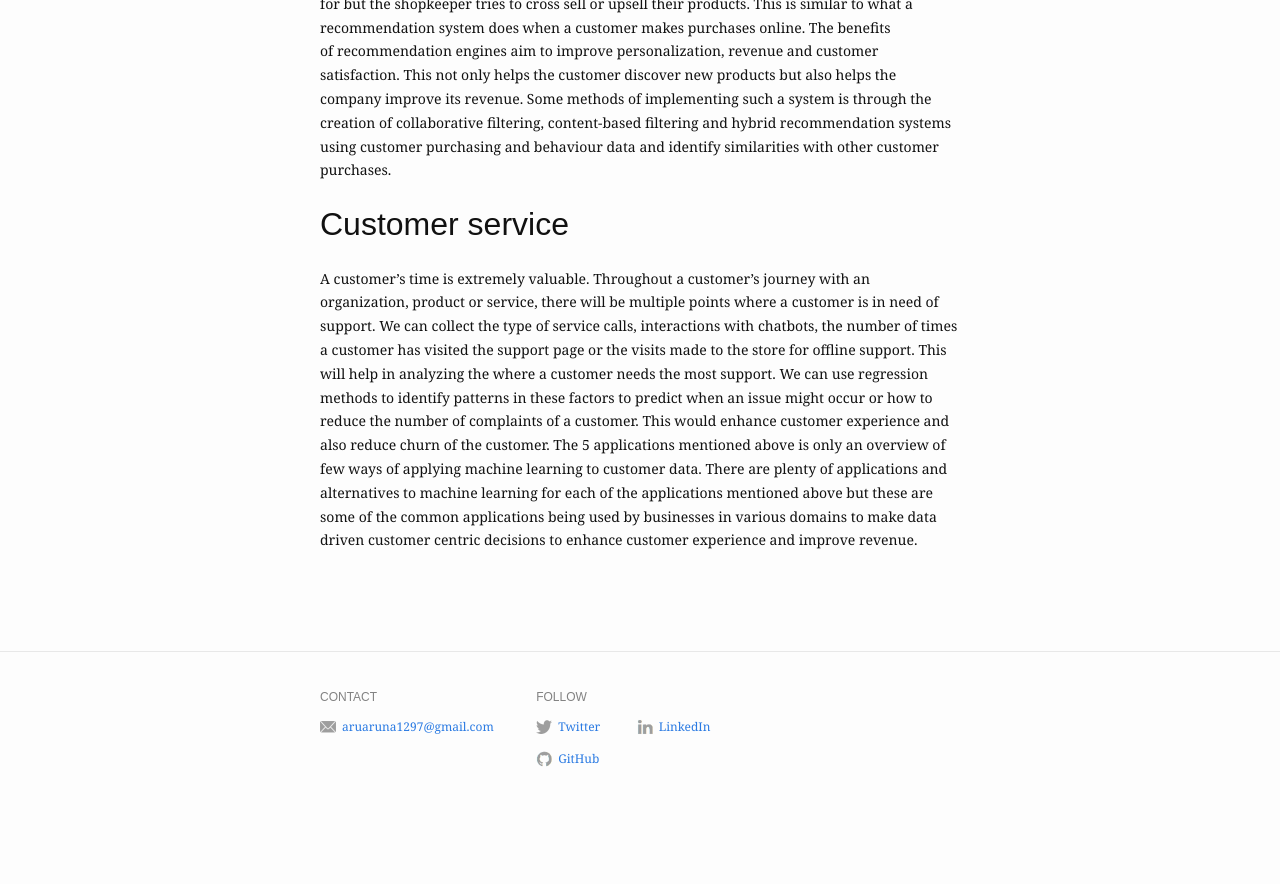
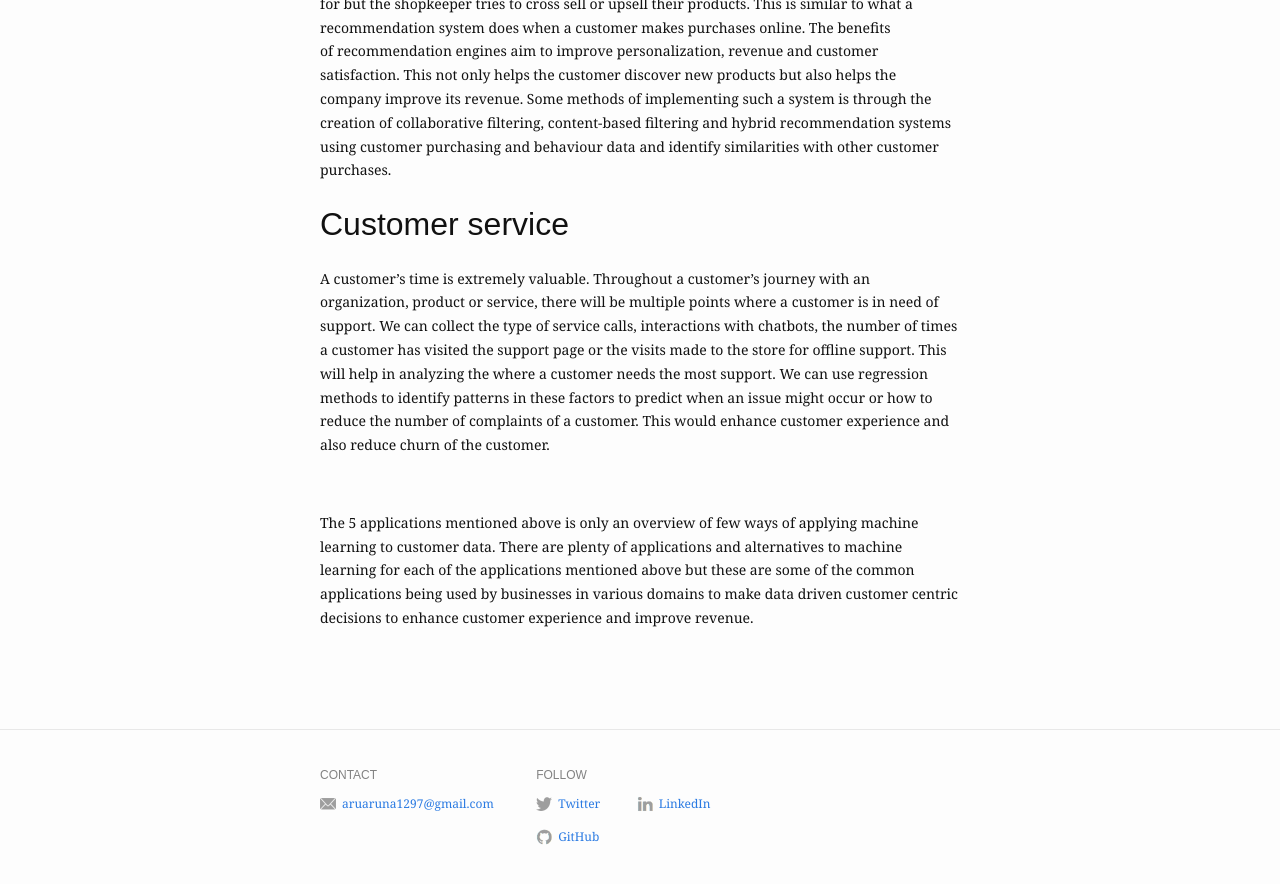
Before and after one commit to Aruna12/arunaarumugam, a Jekyll site: the page built from _posts/2019-10-26-example-of-blog-post.md, in a window 1280 px wide and 900 px high, scrolled down 2072 px. Shown: the top 884 px of the window. Built offline with Jekyll 4.4.1, drawn with Linux system fonts in a browser that asks for light colours; before the commit the page ends 2894 px from its top, so only the background shows below that.

Commit message:
blog post 1

```diff
--- a/_posts/2019-10-26-example-of-blog-post.md
+++ b/_posts/2019-10-26-example-of-blog-post.md
@@ -64,7 +64,11 @@ Some methods of implementing such a system is through the creation of collaborat
 A customer’s time is extremely valuable. Throughout a customer’s journey with an organization, product or service, there will be multiple points where a customer is in need of support. We can collect the type of service calls, interactions with chatbots, the number of times a customer has visited the support page or the visits made to the store for offline support. This will help in analyzing the where a customer needs the most support.
 
 We can use regression methods to identify patterns in these factors to predict when an issue might occur or how to reduce the number of complaints of a customer. This would enhance customer experience and also reduce churn of the customer.
+</p>
 
+<br />
+
+<p>
 The 5 applications mentioned above is only an overview of few ways of applying machine learning to customer data. There are plenty of applications and alternatives to machine learning for each of the applications mentioned above but these are some of the common applications being used by businesses in various domains to make data driven customer centric decisions to enhance customer experience and improve revenue.
 </p>
 
```
Also changed, not shown: blog.md (+0 -1 lines), index.md (+1 -0 lines).
